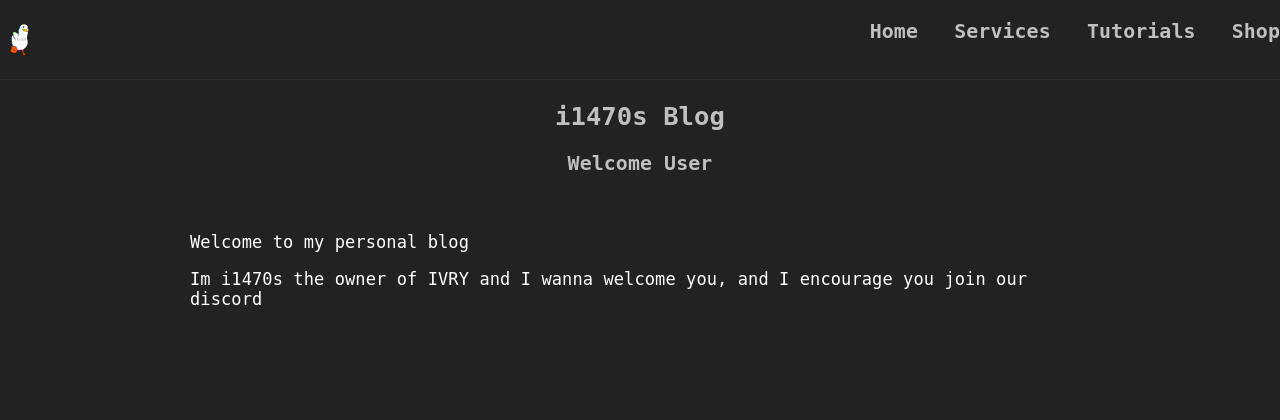
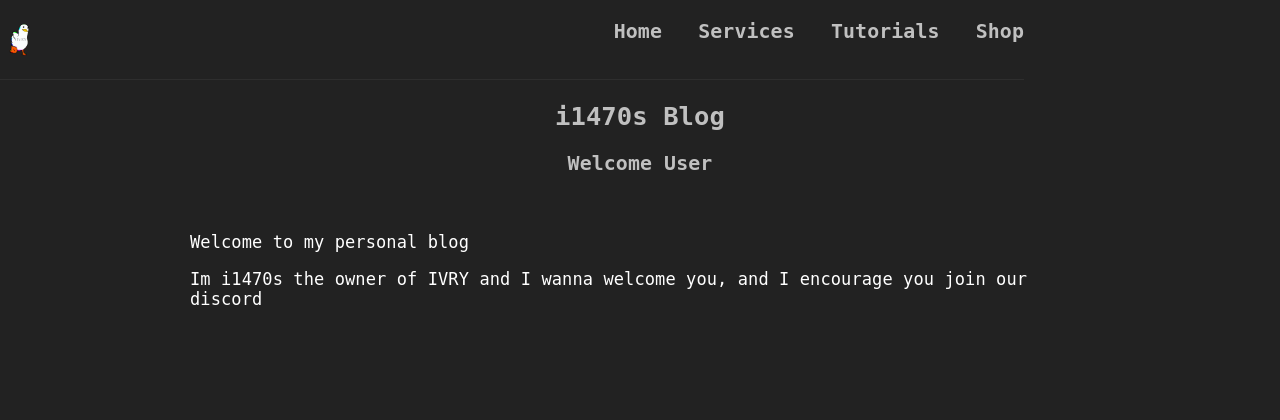
Before and after one commit to i1470s/IVRY-Website-V2, a PHP site: page /content/home/blog.html in a window 1280 px wide. Shown: the top 420 px of the page. Run offline with PHP 8.4, Linux system fonts and the light colour scheme.

Commit message:
Add files via upload

```diff
--- a/data/css/styles.css
+++ b/data/css/styles.css
@@ -50,7 +50,7 @@ footer{
 
 .head{
     position: relative;
-    width: 100%;
+    max-width: 80%;
     background-color: #222;
     height: 80px;
     border: 1px;
```
